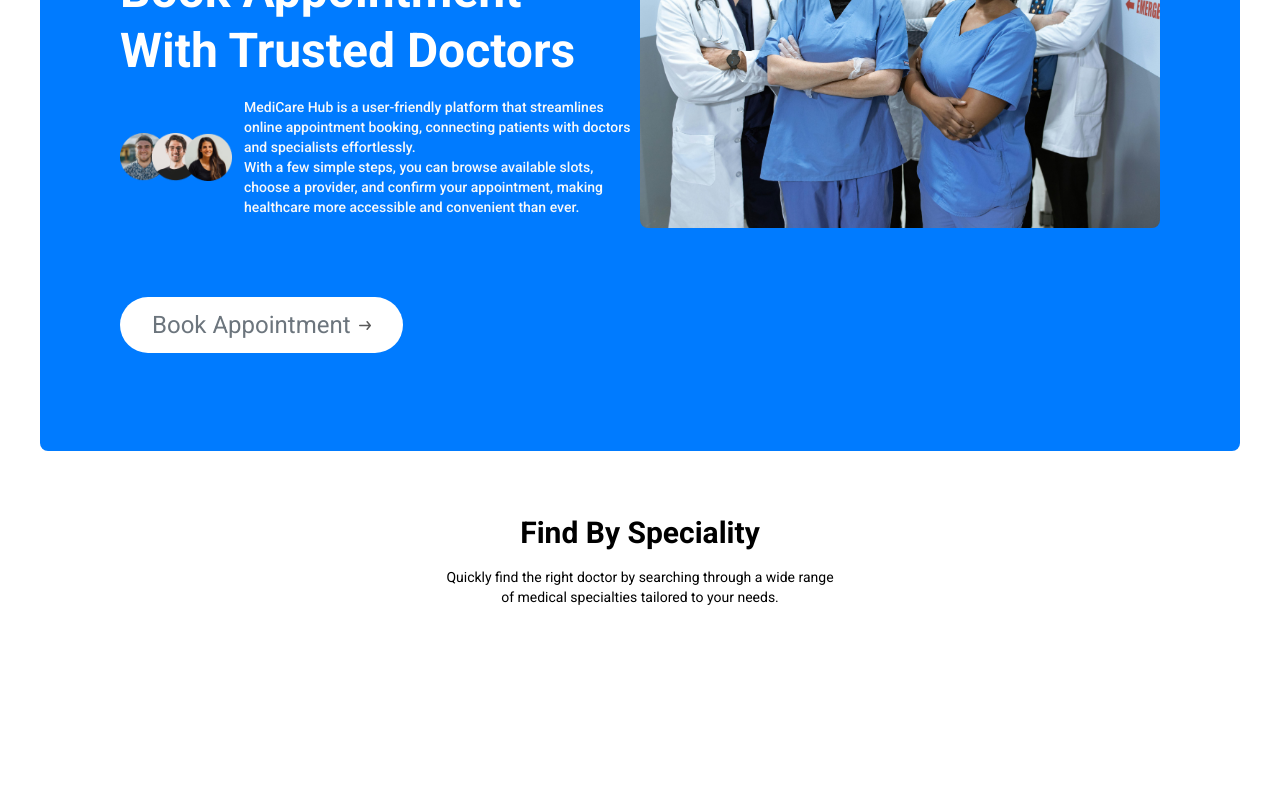
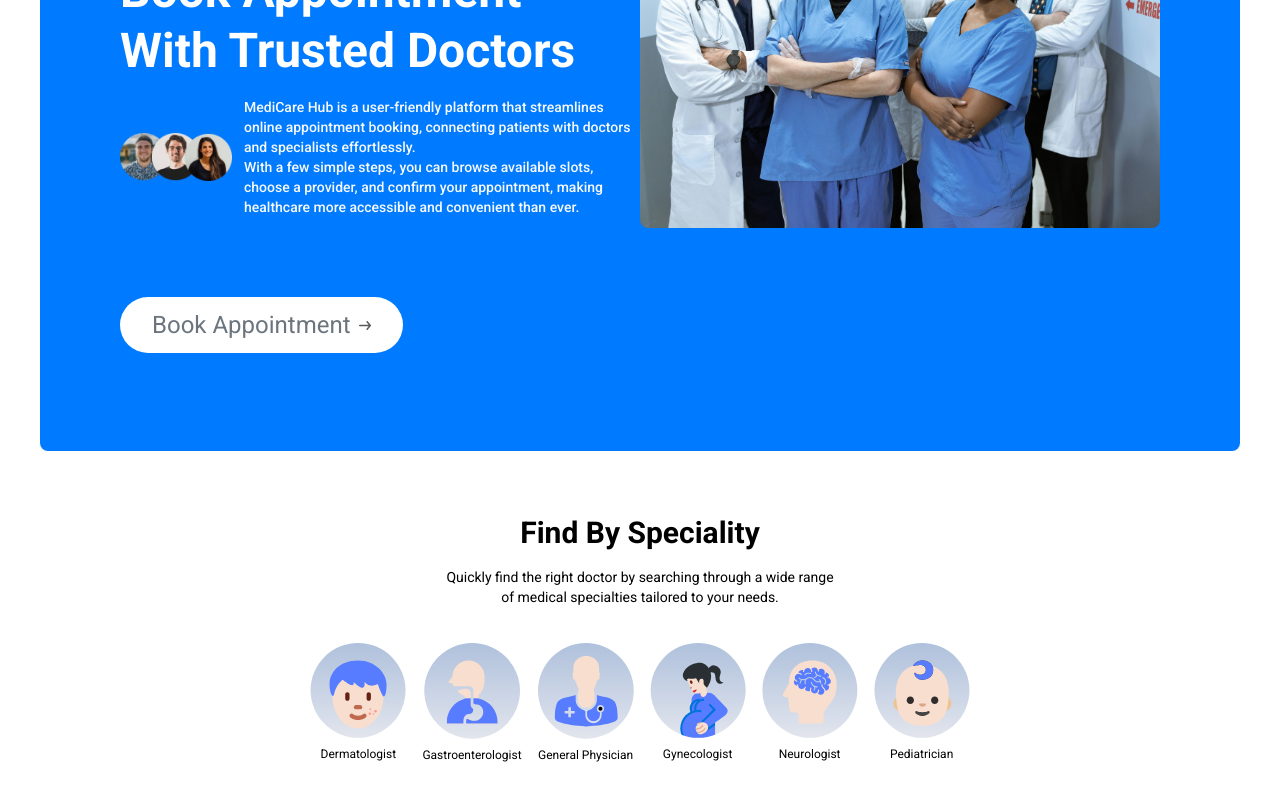
Before and after one commit to briansimiyuj/doctor-appointment-app, a React (Vite) app: page / in a window 1280 px wide. Shown: the part 260-1060 px from the top of the page. Before the commit the page ends 931 px from the top, so only its background shows below. Built offline with nearby package versions, Linux system fonts and the light colour scheme; a web font is replaced by a local one.

Commit message:
Speciality menu 2

```diff
--- a/src/components/Speciality/SpecialityMenu.tsx
+++ b/src/components/Speciality/SpecialityMenu.tsx
@@ -1,3 +1,6 @@
+import { Link } from "react-router-dom"
+import { specialityData } from "../../assets/frontend/assets"
+
 const SpecialityMenu: React.FC = ()=>{
 
     return(
@@ -8,6 +11,32 @@ const SpecialityMenu: React.FC = ()=>{
 
             <p className="sm:w-1/3 text-center text-sm">Quickly find the right doctor by searching through a wide range of medical specialties tailored to your needs.</p>
 
+
+            <div className="flex sm:justify-center gap-4 pt-5 w-full overflow-scroll">
+
+                {
+
+                    specialityData.map((speciality, index)=>(
+
+                        <Link
+                            to={`/speciality/${speciality.speciality}`}
+                            key={index}
+                            className="flex flex-col items-center text-xs cursor-pointer flex-shrink-0 hover:translate-y-[-10px] transition-all duration-500"
+                        >
+
+                            <img src={speciality.image} alt="speciality image" className="w-16 sm:w-24 mb-2"/>
+
+
+                            <h2>{speciality.speciality}</h2>
+
+                        </Link>
+
+                    ))
+
+                }
+
+            </div>
+
         </div>
 
     )
```
